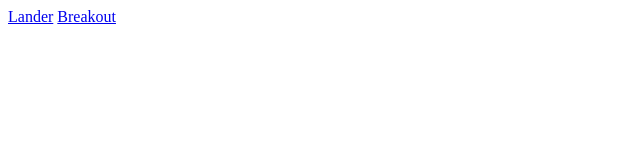
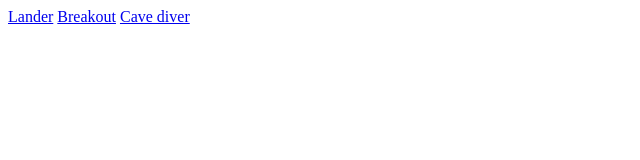
Before and after one commit to telefunken/pico-8, a plain HTML site: page web/index.html in a window 1280 px wide. Shown: the full height of the page, 0-640 px from the left. Drawn offline with Linux system fonts and the light colour scheme.

Commit message:
Add Cave diver to menu

```diff
--- a/web/index.html
+++ b/web/index.html
@@ -7,6 +7,7 @@
 
 <a href="lander.html">Lander</a>
 <a href="breakout.html">Breakout</a>
+<a href="cavediver.html">Cave diver</a>
 
 </body>
 </html>
```
